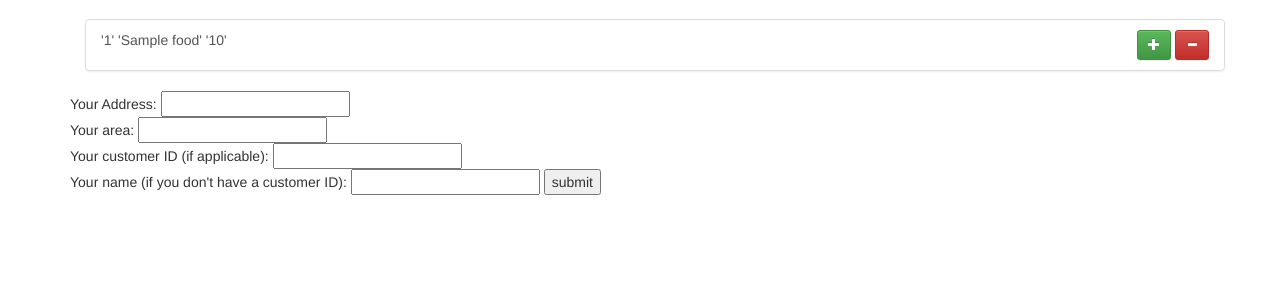
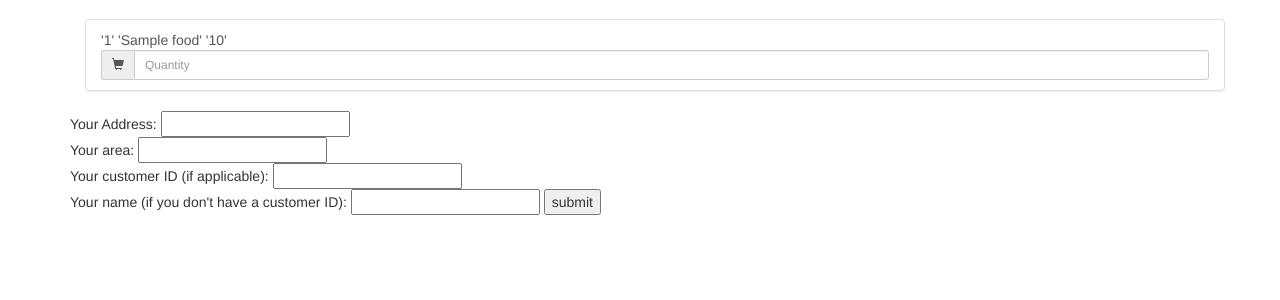
Before and after one commit to oscarsuen/CS490-res, a PHP site: page /order.php in a window 1280 px wide. Shown: the part 51-351 px from the top of the page. Run offline with PHP 8.4, Linux system fonts and the light colour scheme; tables that the repository leaves empty hold one stand-in row (values such as "Sample post"); some libraries are stand-ins or nearby versions.

Commit message:
ugghhhhh

```diff
--- a/order.php
+++ b/order.php
@@ -47,13 +47,17 @@
 
                       echo ("<div class='container'>
                             <div class='list-group'>
-                            <a href='#' class='list-group-item clearfix'>".
-                            PrepSQL($row['id'])." ".PrepSQL($row['name'])." ".PrepSQL($row['price'])."
-                            <span class='pull-right'>
-                                <button class='btn btn-sm btn-success'><span class='glyphicon glyphicon-plus'></button>
-                            <button class='btn btn-sm btn-danger'>
-                                <span class='glyphicon glyphicon-minus'></span>
-                                </button>
+                            <a href='' class='list-group-item clearfix'>".
+                            PrepSQL($row['id'])." ".
+                            PrepSQL($row['name'])." ".
+                            PrepSQL($row['price']).
+                            "<span class='pull-right'>
+                                <div class='input-group input-group-sm'>
+
+                <span class='input-group-addon'><i class='glyphicon glyphicon-shopping-cart'></i></span>
+                <input type='text' class='form-control' name='quantity' value='' placeholder='Quantity'>
+
+                </div>
                              </span>
                              </a></div></div>");
 
@@ -88,10 +92,12 @@
 
         </form>
 
+
     <link rel="stylesheet" href="https://maxcdn.bootstrapcdn.com/bootstrap/3.3.5/css/bootstrap-theme.min.css">
 
   <!-- Latest compiled and minified JavaScript -->
   <script src="https://maxcdn.bootstrapcdn.com/bootstrap/3.3.5/js/bootstrap.min.js"></script>
   <script src="https://code.jquery.com/jquery-2.1.4.js"></script>
+
 </body>
 </html>
```
